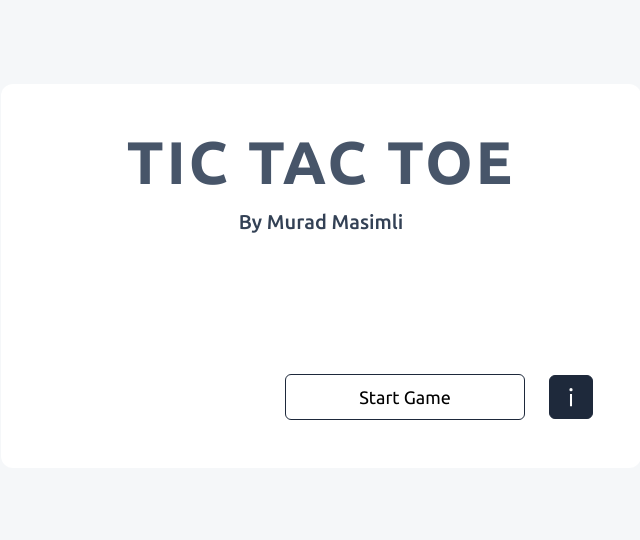
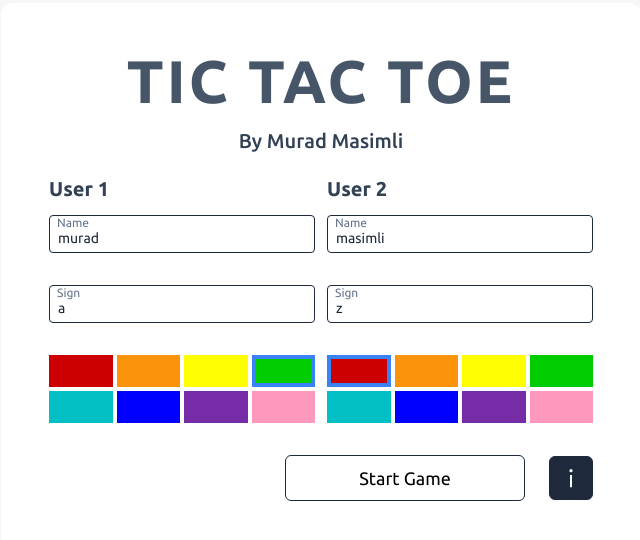
Before and after one commit to daemon9999/TIC-TAC-TOE, a React (Vite) app: page / in a window 1280 px wide. Shown: the part 124-664 px from the top of the page, without its empty margins (319-959 px from the left). Built offline with nearby package versions, Linux system fonts and the light colour scheme.

Commit message:
colors and names

```diff
--- a/package.json
+++ b/package.json
@@ -11,12 +11,14 @@
   },
   "dependencies": {
     "@reduxjs/toolkit": "^1.9.5",
+    "classnames": "^2.3.2",
     "formik": "^2.4.5",
     "react": "^18.2.0",
     "react-dom": "^18.2.0",
     "react-icons": "^4.10.1",
     "react-redux": "^8.1.2",
-    "vite-tsconfig-paths": "^4.2.1"
+    "vite-tsconfig-paths": "^4.2.1",
+    "yup": "^1.3.0"
   },
   "devDependencies": {
     "@types/react": "^18.2.15",
--- /dev/null
+++ b/src/components/ColorSelector.tsx
@@ -0,0 +1,81 @@
+import classNames from 'classnames'
+import React from 'react'
+import { FieldInputProps, FormikContextType, useFormikContext } from 'formik'
+import { UsersData } from './Entry'
+
+
+interface ColorSelectorProps {
+    field: FieldInputProps<string>,
+    changeColor: (colorId: string) => void
+}
+
+const ColorSelector = ({field, changeColor}: ColorSelectorProps) => {
+    const formik = useFormikContext<UsersData>()
+
+
+    const {values} = formik
+
+
+
+
+    const colors: ColorType[] = [
+        {
+            id: 1,
+            color: '#CC0001'
+        },
+        {
+            id: 2,
+            color: '#FB940B'
+        },
+        {
+            id: 3,
+            color: '#FFFF01'
+        }, {
+            id: 4,
+            color: '#01CC00'
+        },{
+            id: 5,
+            color: '#03C0C6'
+        },
+        {
+            id: 6,
+            color: '#0000FE'
+        }, {
+            id: 7,
+            color: "#762CA7"
+        }, {
+            id: 8,
+            color: '#FE98BF'
+        }
+    ]
+
+
+
+    const handleColor = (color: string) => {
+        field.name === 'color_1' ? (color !== values.color_2 ? changeColor(color) : null) : (color !== values.color_1 ? changeColor(color) : nullf)
+    }
+  return (
+    <div className='grid grid-cols-4 gap-1  '>
+        {colors.map((color: ColorType) => (
+            <span key={color.id} onClick={() =>handleColor(color.color)} className={classNames('h-8  cursor-pointer w-full',{
+                "border-4 border-blue-500 ": field?.value === color.color
+            })} style={{
+                background: color.color
+            }}/>
+
+
+        ))}
+
+
+    </div>
+  )
+}
+
+export default ColorSelector
+
+
+
+export type ColorType = {
+    id: number,
+    color: '#CC0001' | '#FB940B' | '#FFFF01' | '#01CC00' | '#03C0C6' | '#0000FE' | '#762CA7' | '#FE98BF'
+}
--- a/src/components/Entry.tsx
+++ b/src/components/Entry.tsx
@@ -1,32 +1,48 @@
-import { Formik, Form } from "formik";
+import { Formik, Form, FormikProps, Field, FieldInputProps } from "formik";
 import { useCallback } from "react";
 import { AiOutlineInfo } from "react-icons/ai";
-import UserForm from "src/components/UserForm"
+
 import { useDispatch } from "react-redux";
-import { startGame } from "src/store/gameSlice";
+import { setUsers, startGame } from "src/store/gameSlice";
+import Input from "./Input";
+import ColorSelector from "./ColorSelector";
+import { usersSchema } from "src/validation/users-schema";
+import classNames from "classnames";
 
-interface UsersData {
-  name_1?: string,
-  name_2?: string,
-  sign_1?: string,
-  sign_2?: string,
-  color_1?: string,
-  color_2?: string
+export interface UsersData {
+  name_1: string;
+  name_2: string;
+  sign_1: string;
+  sign_2: string;
+  color_1: string;
+  color_2: string;
 }
 
-
 const Entry = () => {
-
-    const dispatch = useDispatch()
-
-
-
+  const dispatch = useDispatch();
 
   const handleSubmit = useCallback((values: UsersData) => {
+    const { name_1, name_2, sign_1, sign_2, color_1, color_2 }: UsersData =
+      values;
 
-    }, [])
+    const user_1: User = {
+      id: 1,
+      name: name_1,
+      sign: sign_1,
+      color: color_1,
+    };
+    const user_2: User = {
+      id: 2,
+      name: name_2,
+      sign: sign_2,
+      color: color_2,
+    };
+
+    dispatch(setUsers({ user_1, user_2 }));
+    dispatch(startGame());
+  }, []);
   return (
-    <section className="h-96 w-1/2 bg-white  rounded-xl p-12 flex flex-col">
+    <section className=" w-1/2 bg-white  rounded-xl p-12 flex flex-col">
       <div className="flex flex-col gap-y-4 items-center ">
         <h1 className="text-6xl tracking-wider font-bold text-slate-600 ">
           TIC TAC TOE
@@ -39,33 +55,68 @@ const Entry = () => {
       <div className="flex items-center gap-x-4">
         <Formik
           onSubmit={handleSubmit}
+          validationSchema={usersSchema}
           initialValues={{
-            name_1: '',
-            name_2: '',
-            sign_1: '',
-            sign_2: '',
-            color_1: '',
-            color_2: ''
+            name_1: "murad",
+            name_2: "masimli",
+            sign_1: "a",
+            sign_2: "z",
+            color_1: "#01CC00",
+            color_2: "#CC0001",
           }}
         >
+          {({ setFieldValue, isSubmitting, isValid, dirty }) => (
+            <Form className="flex flex-col w-full">
+              {/* FIRST USER */}
+              <div className="flex gap-x-3 w-full my-5">
+                <div className="basis-1/2 space-y-3">
+                  <p className="text-slate-700 font-semibold text-xl">User 1</p>
+                  <Input label="Name" name="name_1" />
+                  <Input label="Sign" name="sign_1" />
+                  {/* COLOR */}
+                  <Field name="color_1">
+                    {({ field }: any) => (
+                      <ColorSelector
+                        field={field}
+                        changeColor={(colorId: string) =>
+                          setFieldValue("color_1", colorId)
+                        }
+                      />
+                    )}
+                  </Field>
+                </div>
+                <div className="basis-1/2 space-y-3">
+                  <p className="text-slate-700 font-semibold text-xl">User 2</p>
 
-          {({isSubmitting}) => (
-            <Form>
-              <UserForm/>
-            </Form>
+                  <Input label="Name" name="name_2" />
+                  <Input label="Sign" name="sign_2" />
+                  {/* COLOR */}
+                  <Field name="color_2">
+                    {({ field }: any) => (
+                      <ColorSelector
+                        field={field}
+                        changeColor={(colorId: string) =>
+                          setFieldValue("color_2", colorId)
+                        }
+                      />
                     )}
-
-
-        </Formik>
-
-
-
+                  </Field>
+                  <p className="text-black">{isValid}</p>
+                </div>
               </div>
 
-
-
               <div className="mt-auto flex items-center gap-x-6 justify-end">
-        <button onClick={() => dispatch(startGame())} className="border border-slate-800  rounded-md w-60 py-2 text-lg hover:bg-slate-800 hover:text-white transition duration-300  ">
+                <button
+                  disabled={isSubmitting || !isValid }
+                  type="submit"
+                  className={classNames(
+                    "border border-slate-800  rounded-md w-60 py-2 text-lg  transition duration-300",
+                    {
+                      "hover:bg-slate-800 hover:text-white cursor-pointer":
+                        dirty && isValid,
+                    }
+                  )}
+                >
                   Start Game
                 </button>
 
@@ -77,6 +128,10 @@ const Entry = () => {
                   <AiOutlineInfo size={26} />
                 </span>
               </div>
+            </Form>
+          )}
+        </Formik>
+      </div>
     </section>
   );
 };
--- a/src/components/Game.tsx
+++ b/src/components/Game.tsx
@@ -1,9 +1,9 @@
 
+import { useGame } from "src/utils/game"
 import GameTable from "./GameTable"
 import TicTacToe from "./TicTacToe"
 
 const Game = () => {
-
 
   return (
     <section className="bg-white w-5/6 h-5/6 rounded-xl  flex ">
--- /dev/null
+++ b/src/components/Input.tsx
@@ -0,0 +1,44 @@
+import { useField } from "formik";
+import React from "react";
+import classNames from "classnames";
+interface InputProps {
+  label: string;
+  name: string;
+}
+
+const Input: React.FC<InputProps> = ({ label, ...props }) => {
+
+  const [field, meta] = useField(props);
+
+  return (
+    <label className=" block">
+      <div className="relative block">
+        <span
+          className={classNames("absolute  -translate-y-1/2 left-2 transition-all text-slate-500", {
+            "top-1/2": !field?.value,
+            "top-2 text-xs": field?.value,
+          })}
+        >
+          {label}
+        </span>
+        <input
+          type="text"
+          autoComplete="off"
+          className={classNames("border border-slate-800 text-sm rounded text-slate-800 outline-none w-full  px-2 transition-all",{
+              "pt-3 pb-1": field?.value,
+              "py-2": !field?.value
+          })}
+          {...field}
+          {...props}
+        />
+      </div>
+
+        <p className="text-red-500 font-medium text-xs mt-1 h-4">
+        {meta?.error && meta?.touched && (meta.error)}
+       </p>
+
+    </label>
+  );
+};
+
+export default Input;
--- a/src/components/UserForm.tsx
+++ /dev/null
@@ -1,12 +0,0 @@
-import React from 'react'
-
-const UserForm = () => {
-  return (
-    <div>
-
-
-    </div>
-  )
-}
-
-export default UserForm
--- a/src/store/gameSlice.ts
+++ b/src/store/gameSlice.ts
@@ -46,10 +46,17 @@ const gameSlice = createSlice({
     clickBoard: (state, action) => {
       const newBoard = [...state.board];
 
-      newBoard[action.payload] = state.turn === "1" ? "x" : "o";
+      newBoard[action.payload] = state.turn === "1" ? state.user_1.sign : state.user_2.sign;
       state.board = newBoard;
       checkWinner(state);
     },
+
+
+    setUsers: (state, action) => {
+      const {user_1, user_2} : {user_1: User, user_2: User} = action.payload
+      state.user_1 = user_1
+      state.user_2 = user_2
+    }
   },
 });
 
@@ -70,4 +77,4 @@ const checkWinner = (state: InitialStateProps) => {
 };
 
 export default gameSlice.reducer;
-export const { startGame, changeTurn, clickBoard } = gameSlice.actions;
+export const { startGame, changeTurn, clickBoard, setUsers } = gameSlice.actions;
--- a/src/types.d.ts
+++ b/src/types.d.ts
@@ -12,7 +12,7 @@ type StaticModalType = {
 
 type User = {
   id: number,
-  name: string,
-  sign: '',
-  color: ''
+  name: string | undefined,
+  sign: string | null ,
+  color: string | undefined
 }
--- /dev/null
+++ b/src/validation/users-schema.ts
@@ -0,0 +1,23 @@
+import * as Yup from "yup";
+
+const requiredText = (label: string) => `${label} is required field!`
+const minText = (label: string, length: number) => `${label} must be at least ${length} characters long!`
+const maxText = (label: string, length: number) => `${label} cannot be longer than ${length} characters!`
+const notEqualText = (label: string) => `${label} cannot be equal!`
+const spaceText = (label: string, length?: number) => `${label} cannot contain ${length ? length + ' ': ''}spaces!`
+export const usersSchema = Yup.object().shape({
+  name_1: Yup.string().required(requiredText('Name')).min(5, minText('Name', 5)).test('not-equal', notEqualText("Names"), function(value){
+    return value !== this.parent.name_2
+  }).matches(/^((?!\s{5}).)*$/, spaceText('Name',5)),
+  name_2: Yup.string().required(requiredText('Name')).min(5, minText('Name', 5)).test('not-equal', notEqualText("Names"), function(value){
+    return value !== this.parent.name_1
+  }).matches(/^((?!\s{5}).)*$/, spaceText('Name',5)),
+  sign_1: Yup.string().required(requiredText('Sign')).max(1, maxText('Sign', 1)).test('not-equal', notEqualText("Signs"), function(value){
+    return value !== this.parent.sign_2
+  }).matches(/^\S*$/, spaceText('Sign')),
+  sign_2: Yup.string().required(requiredText('Sign')).max(1, maxText('Sign', 1)).test('not-equal', notEqualText("Signs"), function(value){
+    return value !== this.parent.sign_1
+  }).matches(/^\S*$/, spaceText('Sign')),
+  color_1: Yup.string(),
+  color_2: Yup.string()
+});
```
Also changed, not shown: src/components/GameTable.tsx (+22 -32 lines), src/components/TicTacToe.tsx (+12 -14 lines), src/components/UserCard.tsx (+3 -9 lines), 1 other file (tests, documents, lock files or other folders). Lines whose indentation alone changed are shown as unchanged.
